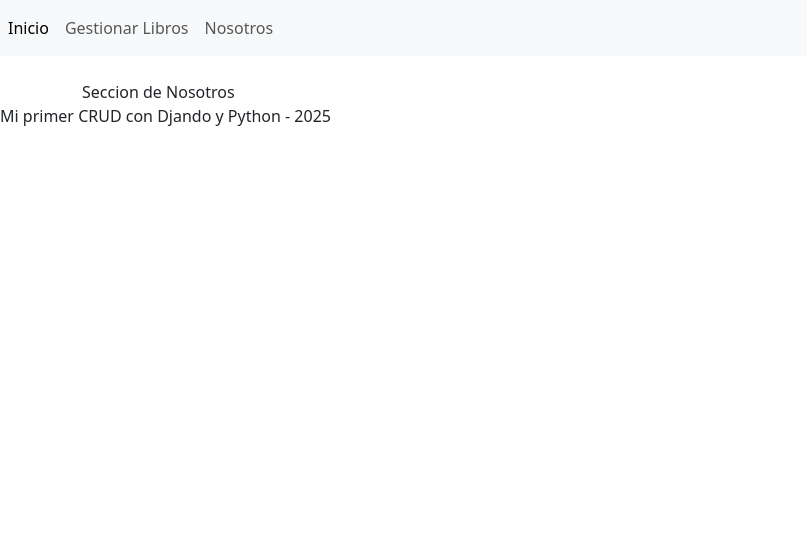
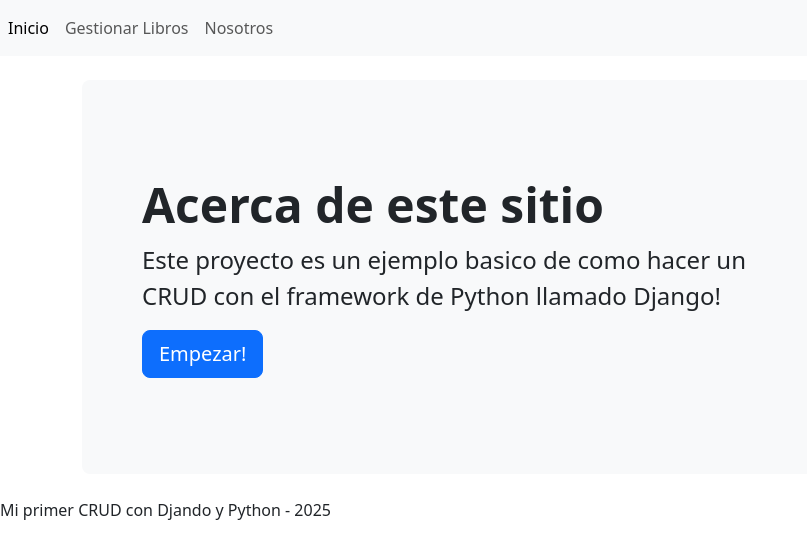
Before and after one commit to andryabreu81/crud_django, a Django app: page /nosotros/ in a window 1280 px wide. Shown: the top 559 px of the page, without its empty margins (0-807 px from the left). Run offline with Django 5.2, Linux system fonts and the light colour scheme.

Commit message:
cambios en la pagina de nosotros

```diff
--- a/libreria/templates/paginas/nosotros.html
+++ b/libreria/templates/paginas/nosotros.html
@@ -4,7 +4,19 @@
 
 {% block contenido %}
     <div class="container">
-        Seccion de Nosotros
+        <div class="p-5 mb-4 bg-light rounded-3">
+            <div class="container-fluid py-5">
+                <h1 class="display-5 fw-bold">Acerca de este sitio</h1>
+                <p class="col-md-8 fs-4">
+                    Este proyecto es un ejemplo basico de como hacer un CRUD con el framework de
+                    Python llamado Django!
+                </p>
+                <button class="btn btn-primary btn-lg" type="button">
+                    Empezar!
+                </button>
+            </div>
+        </div>
+
     </div>
 {% endblock %}
 
```
